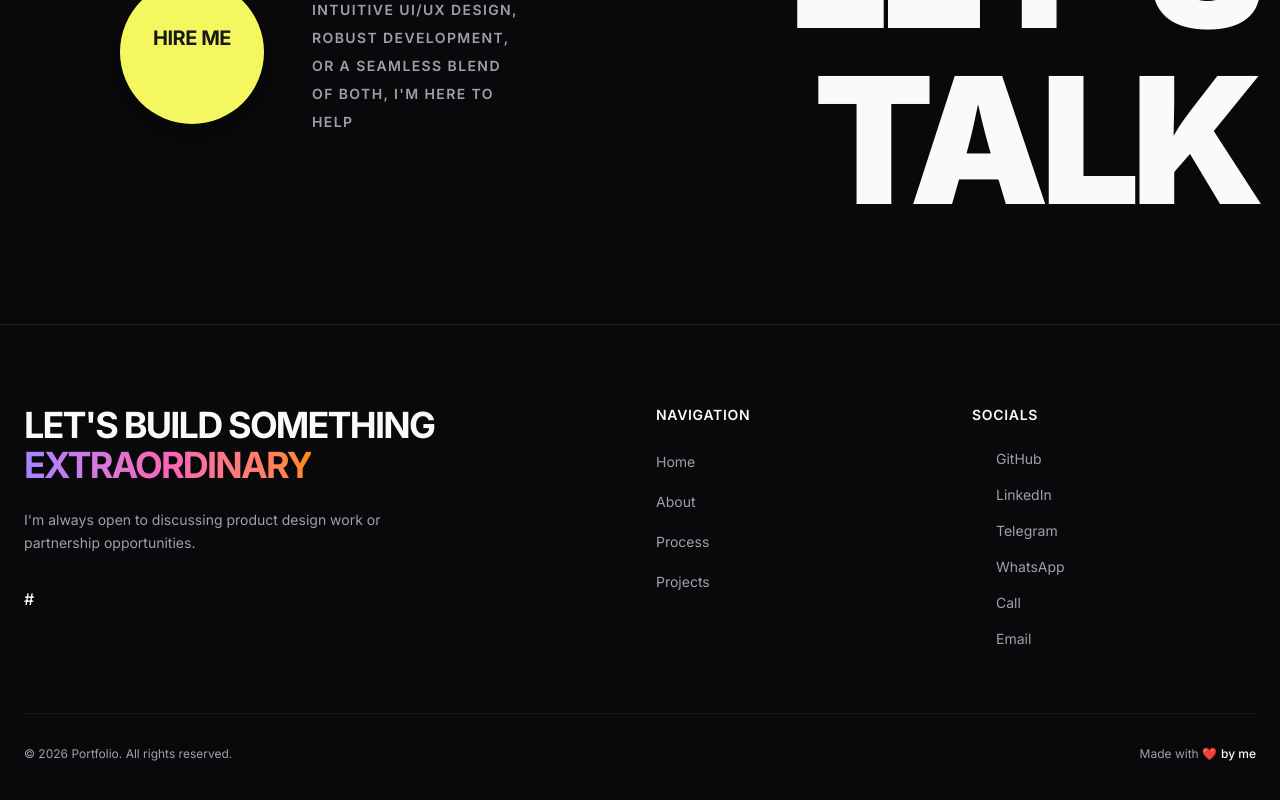
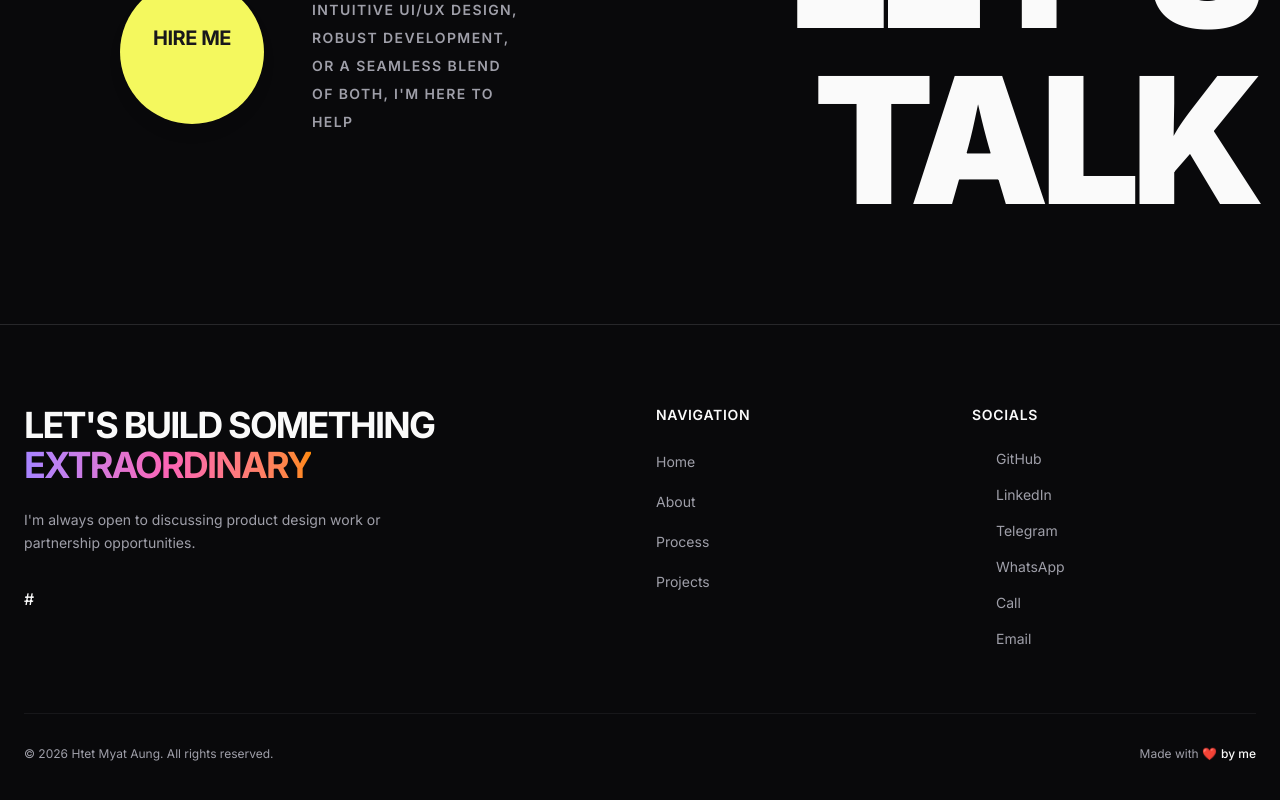
Before and after one commit to ko-htet-myat/portfolio, a Next.js app: page / in a window 1280 px wide. Shown: the part 4945-5745 px from the top of the page. Built offline with nearby package versions, Linux system fonts and the light colour scheme; no server answers; some icons are missing.

Commit message:
fix: changes in footer

```diff
--- a/components/footer.tsx
+++ b/components/footer.tsx
@@ -77,7 +77,7 @@ export function Footer() {
               partnership opportunities.
             </p>
             <a
-              href="mailto:htetmyataung16000@gmail.com"
+              href={`mailto:${email}`}
               className="inline-flex items-center gap-2 text-zinc-50 font-medium hover:text-orange-400 transition-colors group"
             >
               {email}
@@ -130,7 +130,7 @@ export function Footer() {
         </div>
 
         <div className="flex flex-col md:flex-row items-center justify-between pt-8 border-t border-zinc-800/50 text-xs">
-          <p>&copy; {currentYear} Portfolio. All rights reserved.</p>
+          <p>&copy; {currentYear} Htet Myat Aung. All rights reserved.</p>
           <div className="flex items-center gap-1 mt-4 md:mt-0">
             <span>{t("footer.made")}</span>
             <span className="text-zinc-50 font-medium">{t("footer.by")}</span>
```
